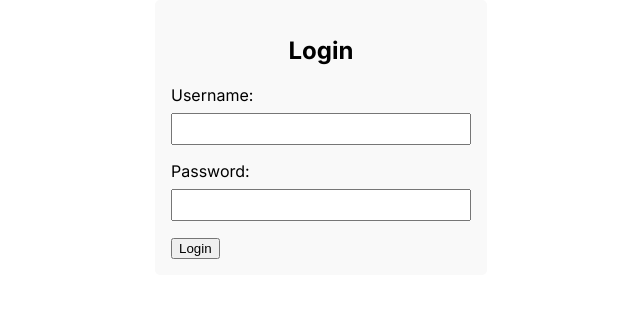
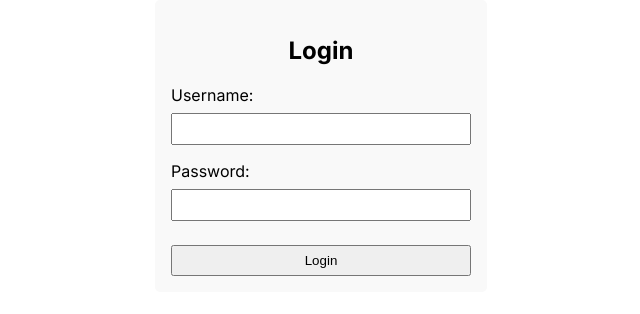
Before and after one commit to swarup10x/thecollegecuber-portfolio-preview, a SvelteKit app: page /cms in a window 1280 px wide. Shown: the top 314 px of the page, without its empty margins (319-959 px from the left). Built offline with nearby package versions, Linux system fonts and the light colour scheme; no server answers.

Commit message:
second-commit

```diff
--- a/src/routes/cms/+page.svelte
+++ b/src/routes/cms/+page.svelte
@@ -97,4 +97,10 @@
       text-align: center;
       margin-bottom: 1em;
     }
+
+    button{
+      width: 100%;
+      padding: 6px 0;
+      margin-top: 8px;
+    }
   </style>
```
